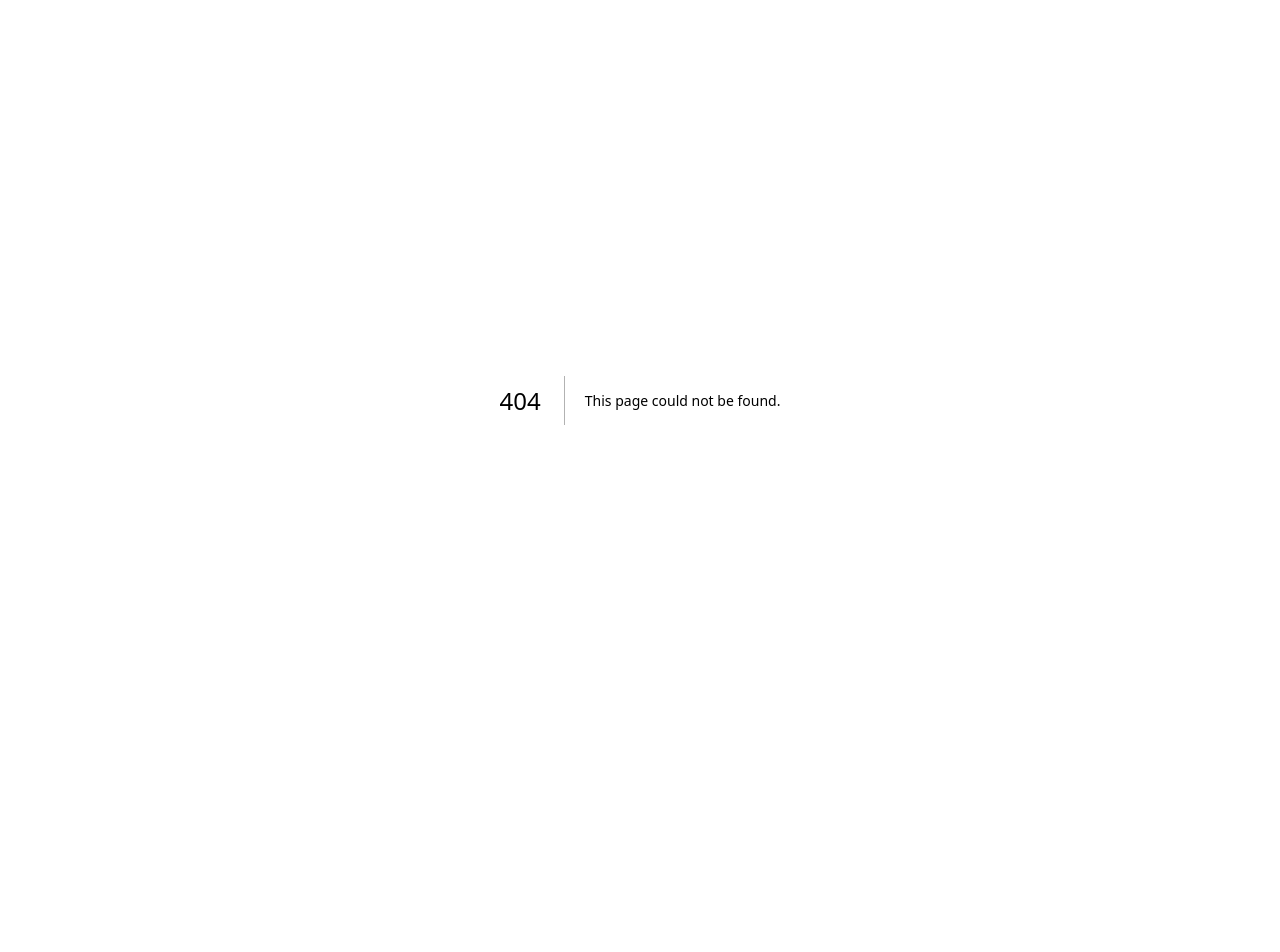
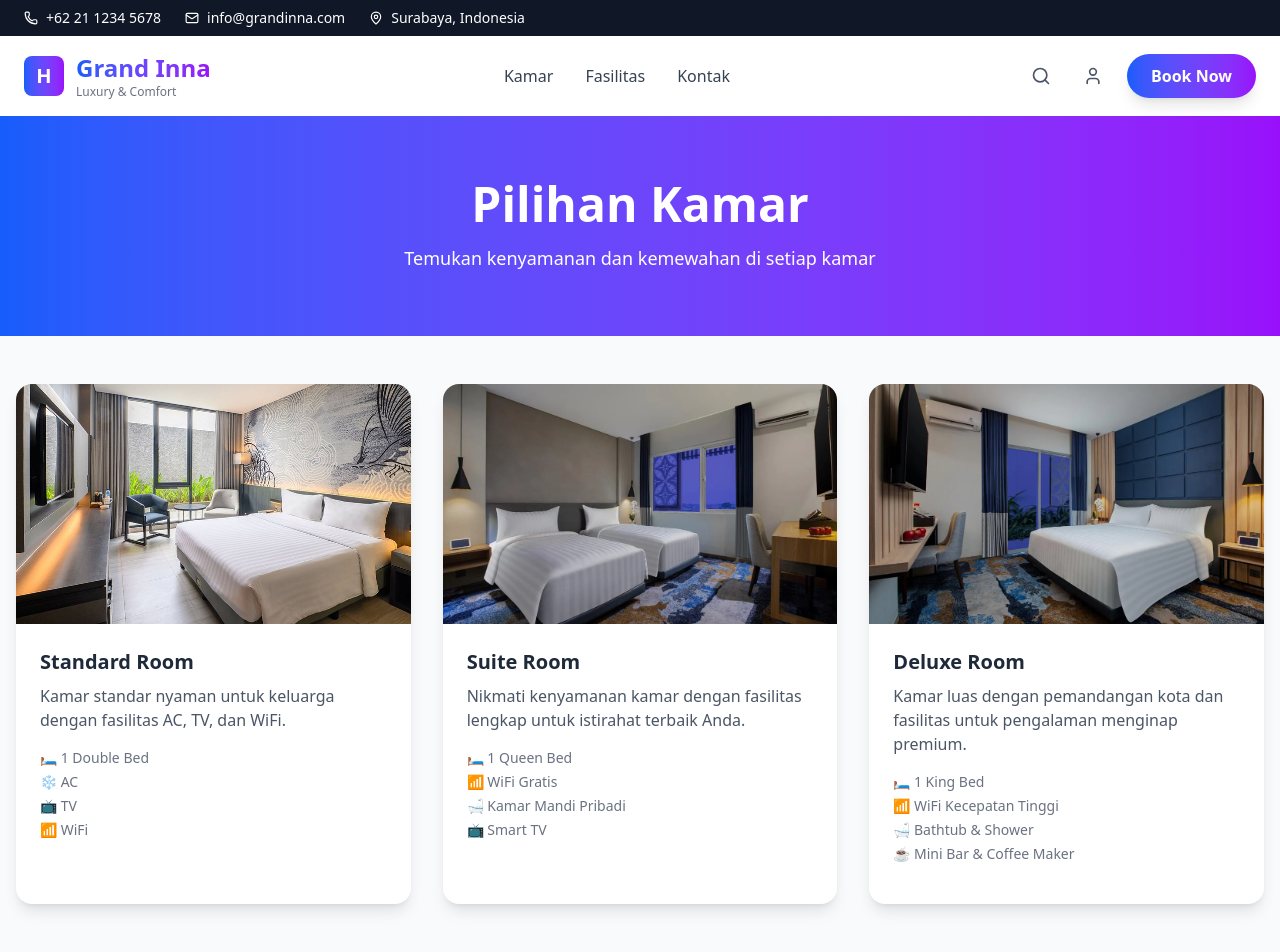
Before and after one commit to biobinary/fp-reservation-hotel-app, a Next.js app: page /rooms in a window 1280 px wide. Before the commit this address had no page. Shown: the top 952 px of the page. Before the commit the page ends 800 px from the top, so only its background shows below. Built offline with nearby package versions, Linux system fonts and the light colour scheme.

Commit message:
update terbaru

```diff
--- /dev/null
+++ b/app/api/pelanggan/route.ts
@@ -0,0 +1,28 @@
+import { NextRequest, NextResponse } from 'next/server';
+import pool from '@/lib/db';
+
+export async function POST(request: NextRequest) {
+  try {
+    const { nik, fullName, email, phone } = await request.json();
+
+    if (!nik || !fullName || !email || !phone) {
+      return NextResponse.json({ success: false, error: 'Data tidak lengkap' }, { status: 400 });
+    }
+
+    const insertQuery = `
+      INSERT INTO pelanggan (p_nik, p_nama, p_email, p_no_telp)
+      VALUES (?, ?, ?, ?)
+      ON DUPLICATE KEY UPDATE
+        p_nama = VALUES(p_nama),
+        p_email = VALUES(p_email),
+        p_no_telp = VALUES(p_no_telp)
+    `;
+
+    await pool.query(insertQuery, [nik, fullName, email, phone]);
+
+    return NextResponse.json({ success: true, message: 'Pelanggan berhasil disimpan' });
+  } catch (error) {
+    console.error('Gagal simpan pelanggan:', error);
+    return NextResponse.json({ success: false, error: 'Gagal simpan pelanggan' }, { status: 500 });
+  }
+}
--- /dev/null
+++ b/app/api/pembayaran/route.ts
@@ -0,0 +1,30 @@
+import { NextRequest, NextResponse } from 'next/server';
+import pool from '@/lib/db';
+
+export async function GET(request: NextRequest) {
+  const url = new URL(request.url);
+  const roomId = url.searchParams.get('roomId');
+
+  try {
+    const [rows]: any = await pool.query('SELECT k_harga_per_malam FROM kamar WHERE k_id_kamar = ?', [roomId]);
+    if (rows.length === 0) {
+      return NextResponse.json({ success: false }, { status: 404 });
+    }
+    return NextResponse.json({ success: true, harga: rows[0].k_harga_per_malam });
+  } catch (err) {
+    return NextResponse.json({ success: false }, { status: 500 });
+  }
+}
+export async function POST(request: NextRequest) {
+  try {
+    const { nik, metode, total } = await request.json();
+    await pool.query(
+      `INSERT INTO pembayaran (bayar_nik, bayar_metode, bayar_total) VALUES (?, ?, ?)`,
+      [nik, metode, total]
+    );
+    return NextResponse.json({ success: true });
+  } catch (error) {
+    console.error('Error pembayaran:', error);
+    return NextResponse.json({ success: false }, { status: 500 });
+  }
+}
--- a/app/api/rooms/route.ts
+++ b/app/api/rooms/route.ts
@@ -142,4 +142,5 @@ export async function GET(request: NextRequest) {
       { status: 500 }
     );
   }
+
 }
--- /dev/null
+++ b/app/booking/pembayaran/page.tsx
@@ -0,0 +1,9 @@
+import PaymentForm from '@/app/components/PaymentForm';
+
+export default function PaymentPage() {
+  return (
+    <div className="max-w-xl mx-auto p-6 bg-white dark:bg-gray-800 rounded-xl shadow mt-12">
+      <PaymentForm />
+    </div>
+  );
+}
--- a/app/components/BookingForm.tsx
+++ b/app/components/BookingForm.tsx
@@ -2,6 +2,7 @@
 
 import { useState } from 'react';
 import { User, Mail, Phone, MessageSquare, CreditCard } from 'lucide-react';
+import { useRouter } from 'next/navigation';
 
 interface BookingFormProps {
   roomId: string;
@@ -11,46 +12,54 @@ interface BookingFormProps {
 
 export default function BookingForm({ roomId, checkIn, checkOut }: BookingFormProps) {
   const [formData, setFormData] = useState({
+    nik: '',
     fullName: '',
     email: '',
     phone: '',
-    specialRequests: ''
   });
   const [isSubmitting, setIsSubmitting] = useState(false);
   const [submitMessage, setSubmitMessage] = useState('');
+  const router = useRouter();
 
   const handleChange = (e: React.ChangeEvent<HTMLInputElement | HTMLTextAreaElement>) => {
     const { name, value } = e.target;
     setFormData(prev => ({ ...prev, [name]: value }));
   };
 
-  const handleSubmit = async (e: React.FormEvent) => {
+   const handleSubmit = async (e: React.FormEvent) => {
     e.preventDefault();
     setIsSubmitting(true);
     setSubmitMessage('');
 
-    console.log('Data yang dikirim:', {
-      ...formData,
-      roomId,
-      checkIn,
-      checkOut
-    });
+    try {
+      const response = await fetch('/api/pelanggan', {
+        method: 'POST',
+        headers: {
+          'Content-Type': 'application/json'
+        },
+        body: JSON.stringify({
+          nik: formData.nik,
+          fullName: formData.fullName,
+          email: formData.email,
+          phone: formData.phone
+        })
+      });
 
-    await new Promise(resolve => setTimeout(resolve, 2000));
+      const data = await response.json();
 
-    setIsSubmitting(false);
-    setSubmitMessage('Reservasi Anda berhasil! Silakan cek email Anda untuk konfirmasi.');
+      if (!data.success) {
+        throw new Error(data.error || 'Gagal menyimpan data pelanggan');
+      }
 
+      // ✅ Redirect ke halaman pembayaran
+      router.push(`/pembayaran?nik=${formData.nik}&roomId=${roomId}&checkIn=${checkIn}&checkOut=${checkOut}`);
+    } catch (error: any) {
+      setSubmitMessage(`❌ Gagal: ${error.message}`);
+    } finally {
+      setIsSubmitting(false);
+    }
   };
 
-  if (submitMessage) {
-    return (
-      <div className="bg-green-100 dark:bg-green-900/30 border-l-4 border-green-500 text-green-700 dark:text-green-300 p-6 rounded-lg shadow-md">
-        <h3 className="text-xl font-bold mb-2">Terima Kasih!</h3>
-        <p>{submitMessage}</p>
-      </div>
-    )
-  }
 
   return (
     <div className="bg-white dark:bg-gray-800 p-8 rounded-2xl shadow-lg border border-gray-200 dark:border-gray-700">
@@ -58,6 +67,25 @@ export default function BookingForm({ roomId, checkIn, checkOut }: BookingFormPr
       <p className="text-gray-600 dark:text-gray-400 mb-8">Hanya satu langkah lagi untuk menyelesaikan pemesanan Anda.</p>
 
       <form onSubmit={handleSubmit} className="space-y-6">
+        {/* NIK */}
+        <div>
+          <label htmlFor="nik" className="block text-sm font-medium text-gray-700 dark:text-gray-300 mb-2">NIK</label>
+          <div className="relative">
+            <User className="absolute left-3 top-1/2 -translate-y-1/2 text-gray-400" size={20} />
+            <input
+              type="text"
+              id="nik"
+              name="nik"
+              value={formData.nik}
+              onChange={handleChange}
+              required
+              className="w-full pl-10 pr-4 py-3 bg-gray-50 dark:bg-gray-700 border border-gray-300 dark:border-gray-600 rounded-xl focus:ring-2 focus:ring-blue-500 outline-none transition"
+              placeholder="16 digit NIK"
+              maxLength={16}
+            />
+          </div>
+        </div>
+
         {/* Full Name */}
         <div>
           <label htmlFor="fullName" className="block text-sm font-medium text-gray-700 dark:text-gray-300 mb-2">Nama Lengkap</label>
@@ -112,23 +140,6 @@ export default function BookingForm({ roomId, checkIn, checkOut }: BookingFormPr
           </div>
         </div>
 
-        {/* Special Requests */}
-        <div>
-          <label htmlFor="specialRequests" className="block text-sm font-medium text-gray-700 dark:text-gray-300 mb-2">Permintaan Khusus (Opsional)</label>
-          <div className="relative">
-            <MessageSquare className="absolute left-3 top-4 text-gray-400" size={20} />
-            <textarea
-              id="specialRequests"
-              name="specialRequests"
-              value={formData.specialRequests}
-              onChange={handleChange}
-              rows={3}
-              className="w-full pl-10 pr-4 py-3 bg-gray-50 dark:bg-gray-700 border border-gray-300 dark:border-gray-600 rounded-xl focus:ring-2 focus:ring-blue-500 outline-none transition"
-              placeholder="Contoh: kamar bebas asap rokok, check-in lebih awal"
-            ></textarea>
-          </div>
-        </div>
-
         <button
           type="submit"
           disabled={isSubmitting}
--- /dev/null
+++ b/app/components/PaymentForm.tsx
@@ -0,0 +1,109 @@
+'use client';
+
+import { useState, useEffect } from 'react';
+import { useSearchParams, useRouter } from 'next/navigation';
+
+export default function PaymentForm() {
+  const params = useSearchParams();
+  const router = useRouter();
+
+  const nik = params.get('nik')!;
+  const roomId = params.get('roomId')!;
+  const checkIn = params.get('checkIn')!;
+  const checkOut = params.get('checkOut')!;
+
+  const [hargaPerMalam, setHargaPerMalam] = useState(0);
+  const [metode, setMetode] = useState('Credit Card');
+  const [isSubmitting, setIsSubmitting] = useState(false);
+
+  const jumlahMalam = Math.max(
+    1,
+    Math.ceil(
+      (new Date(checkOut).getTime() - new Date(checkIn).getTime()) /
+        (1000 * 60 * 60 * 24)
+    )
+  );
+  const total = hargaPerMalam * jumlahMalam;
+
+  useEffect(() => {
+    const fetchHarga = async () => {
+      try {
+        const res = await fetch(`/api/harga-kamar?roomId=${roomId}`);
+        const data = await res.json();
+        setHargaPerMalam(data.harga || 0);
+      } catch (err) {
+        console.error('Gagal mengambil harga kamar:', err);
+      }
+    };
+    fetchHarga();
+  }, [roomId]);
+
+  const handleSubmit = async (e: React.FormEvent) => {
+    e.preventDefault();
+    setIsSubmitting(true);
+    try {
+      const res = await fetch('/api/pembayaran', {
+        method: 'POST',
+        headers: { 'Content-Type': 'application/json' },
+        body: JSON.stringify({
+          nik,
+          roomId,
+          checkIn,
+          checkOut,
+          metode,
+          total
+        })
+      });
+
+      const data = await res.json();
+      if (data.success) {
+        alert('Pembayaran berhasil!');
+        router.push('/sukses');
+      } else {
+        alert('Pembayaran gagal!');
+      }
+    } catch (error) {
+      console.error('Error:', error);
+      alert('Terjadi kesalahan');
+    } finally {
+      setIsSubmitting(false);
+    }
+  };
+
+  return (
+    <form onSubmit={handleSubmit} className="space-y-6">
+      <div>
+        <h2 className="text-2xl font-bold mb-4">Pembayaran</h2>
+        <p>NIK: {nik}</p>
+        <p>Check-in: {checkIn}</p>
+        <p>Check-out: {checkOut}</p>
+        <p>Lama menginap: {jumlahMalam} malam</p>
+        <p>Harga/malam: Rp {hargaPerMalam.toLocaleString('id-ID')}</p>
+        <p className="font-semibold text-lg">
+          Total: Rp {total.toLocaleString('id-ID')}
+        </p>
+      </div>
+
+      <div>
+        <label className="block font-medium mb-1">Metode Pembayaran</label>
+        <select
+          value={metode}
+          onChange={(e) => setMetode(e.target.value)}
+          className="w-full border border-gray-300 rounded p-2"
+        >
+          <option>Credit Card</option>
+          <option>Bank Transfer</option>
+          <option>Virtual Account</option>
+        </select>
+      </div>
+
+      <button
+        type="submit"
+        disabled={isSubmitting}
+        className="w-full bg-blue-600 hover:bg-blue-700 text-white font-bold py-3 rounded-lg disabled:opacity-50"
+      >
+        {isSubmitting ? 'Memproses Pembayaran...' : 'Bayar Sekarang'}
+      </button>
+    </form>
+  );
+}
--- /dev/null
+++ b/app/rooms/page.tsx
@@ -0,0 +1,94 @@
+"use client";
+
+import React from 'react';
+import Image from 'next/image';
+import Navbar from '../components/Navbar';
+import Footer from '../components/Footer';
+
+export default function KamarPage() {
+  return (
+    <div className="bg-gray-50 dark:bg-gray-900 min-h-screen flex flex-col">
+      <Navbar />
+
+      <header className="bg-gradient-to-r from-blue-600 to-purple-600 text-white py-16 text-center">
+        <h1 className="text-4xl md:text-5xl font-bold mb-4">Pilihan Kamar</h1>
+        <p className="text-lg">Temukan kenyamanan dan kemewahan di setiap kamar</p>
+      </header>
+
+      <main className="flex-grow py-12">
+        <div className="container mx-auto px-4 grid md:grid-cols-2 lg:grid-cols-3 gap-8">
+
+          {/* Kamar 1 */}
+           <div className="bg-white rounded-2xl shadow-lg overflow-hidden dark:bg-gray-800">
+            <Image
+              src="/kamar/2679310_IMG_ICG.jpg"
+              alt="Standard Room"
+              width={500}
+              height={300}
+              className="w-full h-60 object-cover"
+            />
+            <div className="p-6">
+              <h2 className="text-xl font-semibold text-gray-800 dark:text-white mb-2">Standard Room</h2>
+              <p className="text-gray-600 dark:text-gray-300 mb-4">Kamar standar nyaman untuk keluarga dengan fasilitas AC, TV, dan WiFi.</p>
+              <ul className="text-sm text-gray-500 dark:text-gray-400 space-y-1 mb-4">
+                <li>🛏️ 1 Double Bed</li>
+                <li>❄️ AC</li>
+                <li>📺 TV</li>
+                <li>📶 WiFi</li>
+              </ul>
+            </div>
+          </div>
+
+          {/* Kamar 2 */}
+          <div className="bg-white rounded-2xl shadow-lg overflow-hidden dark:bg-gray-800">
+            <Image
+              src="/kamar/2679300_IMG_ICG.jpg"
+              alt="Kamar Suite"
+              width={500}
+              height={300}
+              className="w-full h-60 object-cover"
+            />
+            <div className="p-6">
+              <h2 className="text-xl font-semibold text-gray-800 dark:text-white mb-2">Suite Room</h2>
+              <p className="text-gray-600 dark:text-gray-300 mb-4">
+                Nikmati kenyamanan kamar dengan fasilitas lengkap untuk istirahat terbaik Anda.
+              </p>
+              <ul className="text-sm text-gray-500 dark:text-gray-400 space-y-1 mb-4">
+                <li>🛏️ 1 Queen Bed</li>
+                <li>📶 WiFi Gratis</li>
+                <li>🛁 Kamar Mandi Pribadi</li>
+                <li>📺 Smart TV</li>
+              </ul>
+            </div>
+          </div>
+
+          {/* Kamar 3 */}
+          <div className="bg-white rounded-2xl shadow-lg overflow-hidden dark:bg-gray-800">
+            <Image
+              src="/kamar/2679314_IMG_ICG.jpg"
+              alt="Kamar Deluxe"
+              width={500}
+              height={300}
+              className="w-full h-60 object-cover"
+            />
+            <div className="p-6">
+              <h2 className="text-xl font-semibold text-gray-800 dark:text-white mb-2">Deluxe Room</h2>
+              <p className="text-gray-600 dark:text-gray-300 mb-4">
+                Kamar luas dengan pemandangan kota dan fasilitas untuk pengalaman menginap premium.
+              </p>
+              <ul className="text-sm text-gray-500 dark:text-gray-400 space-y-1 mb-4">
+                <li>🛏️ 1 King Bed</li>
+                <li>📶 WiFi Kecepatan Tinggi</li>
+                <li>🛁 Bathtub & Shower</li>
+                <li>☕ Mini Bar & Coffee Maker</li>
+              </ul>
+            </div>
+          </div>
+
+        </div>
+      </main>
+
+      <Footer />
+    </div>
+  );
+}
```
Also changed, not shown: public/kamar/2679310_IMG_ICG.jpg (added).
